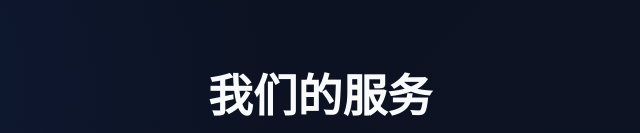
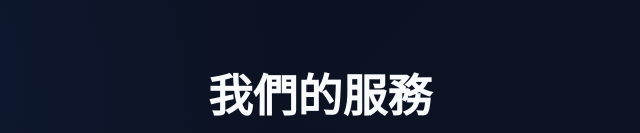
Before and after one commit to wagmindtechnology/wagmindtechnology.github.io, a plain HTML site: page index.html in a window 1280 px wide. Shown: the part 667-800 px from the top of the page, 320-960 px from the left. Drawn offline with Linux system fonts and the light colour scheme.

Commit message:
Update index.html

```diff
--- a/index.html
+++ b/index.html
@@ -674,7 +674,7 @@
     <section class="services" id="services">
         <div class="container">
             <div class="section-title">
-                <h2>我们的服务</h2>
+                <h2>我們的服務</h2>
                 <p>我們提供全面的技術解決方案，協助企業實現數位轉型並提升營運效率</p>
             </div>
             <div class="services-grid">
```
